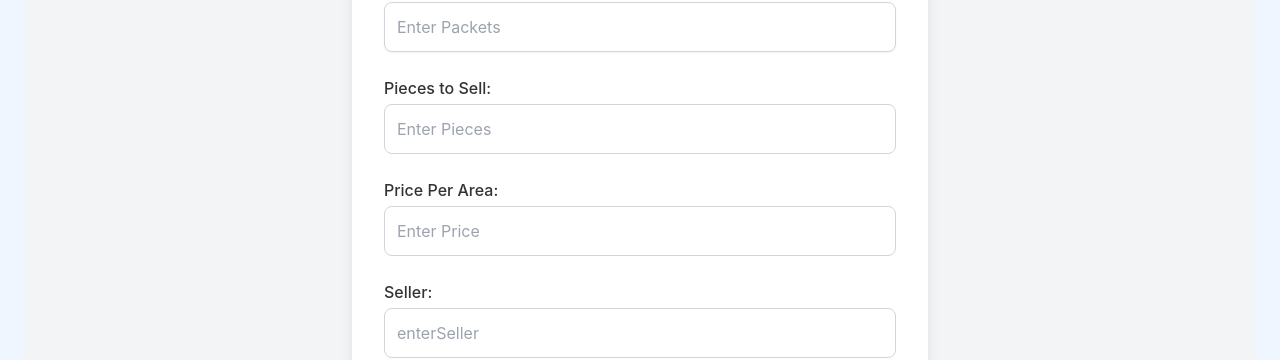
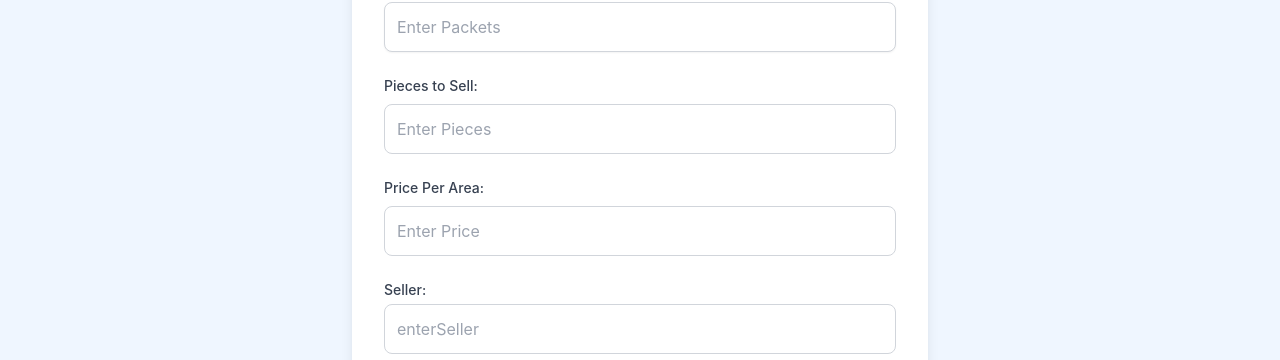
Before and after one commit to tsegaye27/ceramics-store, a Next.js app: page /ceramics/sell/1 in a window 1280 px wide. Shown: the part 262-622 px from the top of the page. Built offline with nearby package versions, Linux system fonts and the light colour scheme.

Commit message:
fix(ceramics): prevent redundant fetch on initial load

```diff
--- a/app/(pages)/ceramics/page.tsx
+++ b/app/(pages)/ceramics/page.tsx
@@ -60,10 +60,10 @@ const CeramicsPage = () => {
   useEffect(() => {
     if (debouncedSearchQuery) {
       dispatch(searchCeramics(debouncedSearchQuery));
-    } else {
+    } else if (!debouncedSearchQuery && ceramics.length === 0) {
       dispatch(fetchCeramics());
     }
-  }, [debouncedSearchQuery, dispatch]);
+  }, [debouncedSearchQuery, dispatch, ceramics.length]);
 
   const isAdmin = user?.role === "admin";
 
@@ -201,7 +201,7 @@ const CeramicsPage = () => {
                 <button
                   onClick={() => handleViewDetails(ceramic._id as string)}
                   aria-label={`${t("viewDetails")} ${ceramic.code}`}
-                  className="text-blue-600 hover:text-blue-800 underline"
+                  className="text-blue-600 hover:text-blue-800 hover:underline"
                 >
                   {t("viewDetails")}
                 </button>
--- a/app/(pages)/ceramics/sell/[id]/page.tsx
+++ b/app/(pages)/ceramics/sell/[id]/page.tsx
@@ -72,7 +72,7 @@ export default function SellCeramic({ params }: SellCeramicProps) {
   };
 
   return (
-    <div className="container mx-auto p-6 bg-gray-100 min-h-screen">
+    <div className="container mx-auto p-6 bg-blue-50 min-h-screen">
       <div className="max-w-xl mx-auto bg-white p-8 rounded-lg shadow-lg">
         {isPending ? (
           <div className="flex items-center justify-center h-40">
@@ -108,7 +108,7 @@ export default function SellCeramic({ params }: SellCeramicProps) {
                   )}
                 </div>
                 <div>
-                  <label className="block font-medium mb-1">
+                  <label className="block text-sm font-medium text-gray-700 mb-2">
                     {t("piecesToSell")}:
                   </label>
                   <input
@@ -124,7 +124,7 @@ export default function SellCeramic({ params }: SellCeramicProps) {
                   )}
                 </div>
                 <div>
-                  <label className="block font-medium mb-1">
+                  <label className="block text-sm font-medium text-gray-700 mb-2">
                     {t("pricePerArea")}:
                   </label>
                   <input
@@ -140,7 +140,7 @@ export default function SellCeramic({ params }: SellCeramicProps) {
                   )}
                 </div>
                 <div>
-                  <label className="block font-medium mb-1">
+                  <label className="block text-sm font-medium text-gray-700 mb-1">
                     {t("seller")}:
                   </label>
                   <input
@@ -158,7 +158,7 @@ export default function SellCeramic({ params }: SellCeramicProps) {
 
                 <button
                   type="submit"
-                  className="w-full bg-blue-600 text-white py-3 rounded-lg mt-4 hover:bg-blue-700 transition duration-300"
+                  className={`w-full text-white py-3 rounded-lg mt-4 ${loading ? "bg-blue-300 hover:bg-blue-100" : "bg-blue-600 hover:bg-blue-700"} transition duration-300`}
                 >
                   {loading ? t("selling...") : t("sell")}
                 </button>
```
